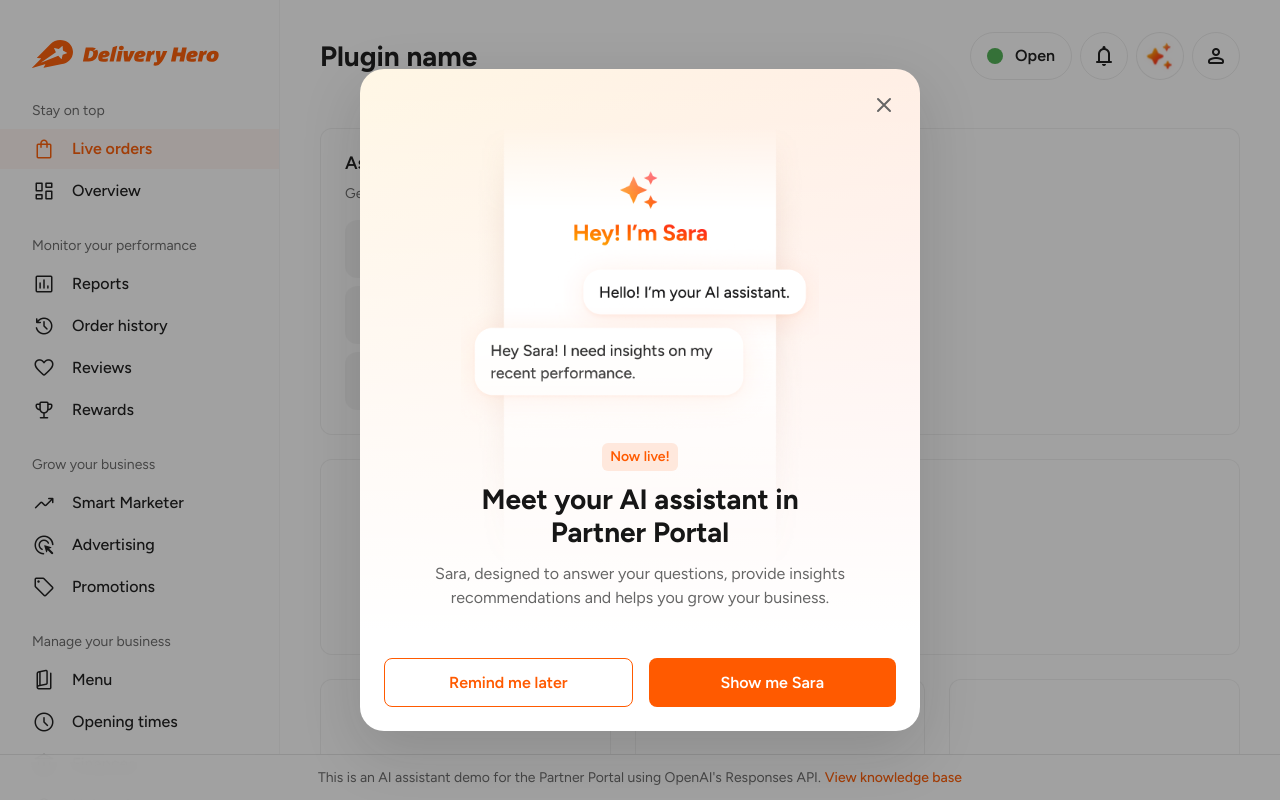
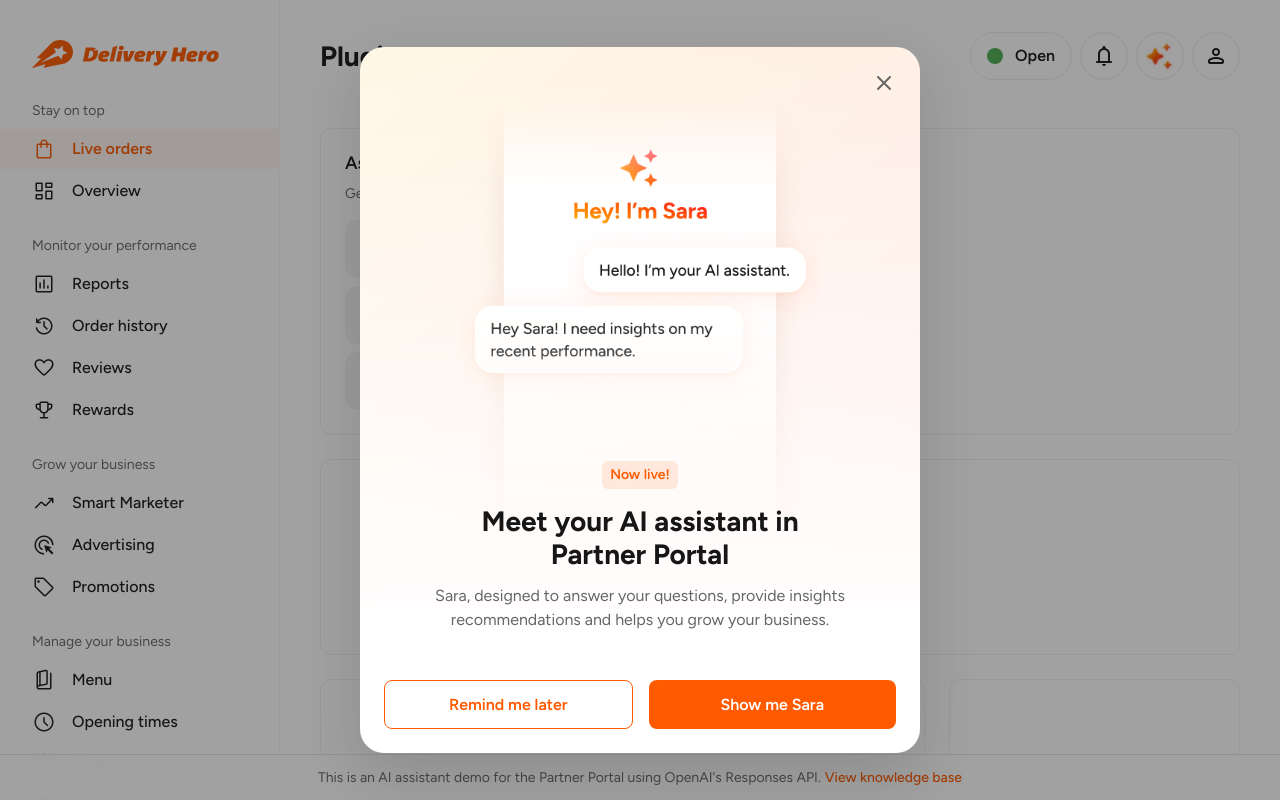
Before and after one commit to lucasbarcellos-dh/partner-assistant-demo, a React (Create React App) app: page / in a window 1280 px wide. Shown: the top 800 px of the page. Built offline with nearby package versions, Linux system fonts and the light colour scheme; no server answers.

Commit message:
Update IntroductionModal.scss

```diff
--- a/src/components/IntroductionModal.scss
+++ b/src/components/IntroductionModal.scss
@@ -86,7 +86,7 @@
 }
 
 .introduction-modal-preview {
-  margin-bottom: -164px;
+  margin-bottom: -124px;
   display: flex;
   justify-content: center;
 
@@ -98,7 +98,7 @@
 }
 
 .introduction-modal-announcement {
-  margin-bottom: v.$spacing-medium;
+  margin-bottom: v.$spacing-large;
 
   .announcement-badge {
     background-color: rgba(v.$primary-color, 0.12);
```
